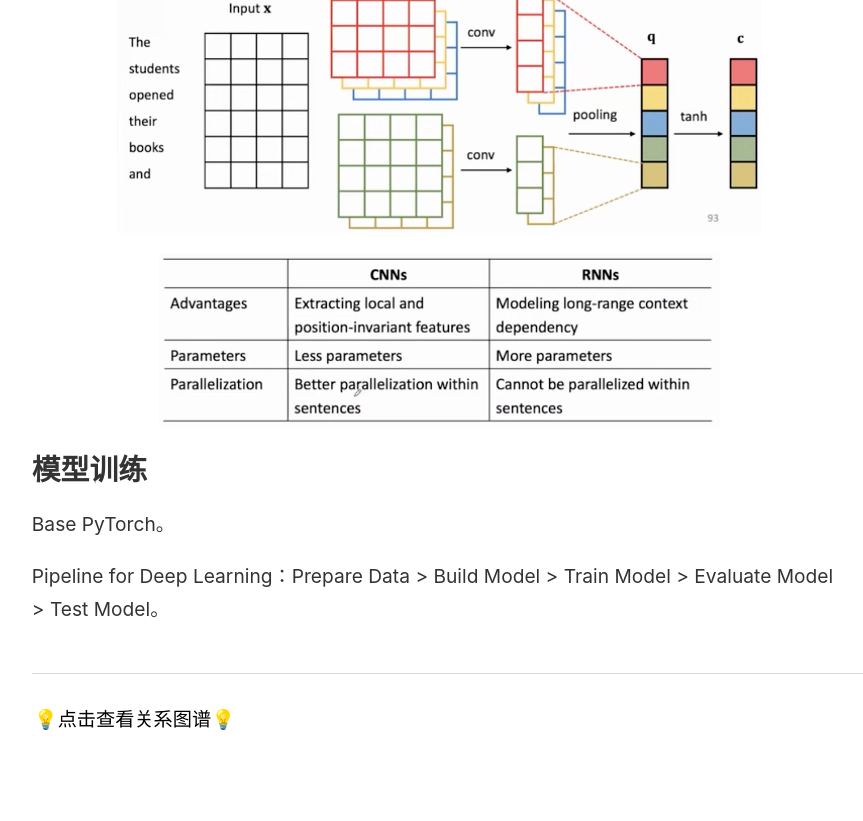
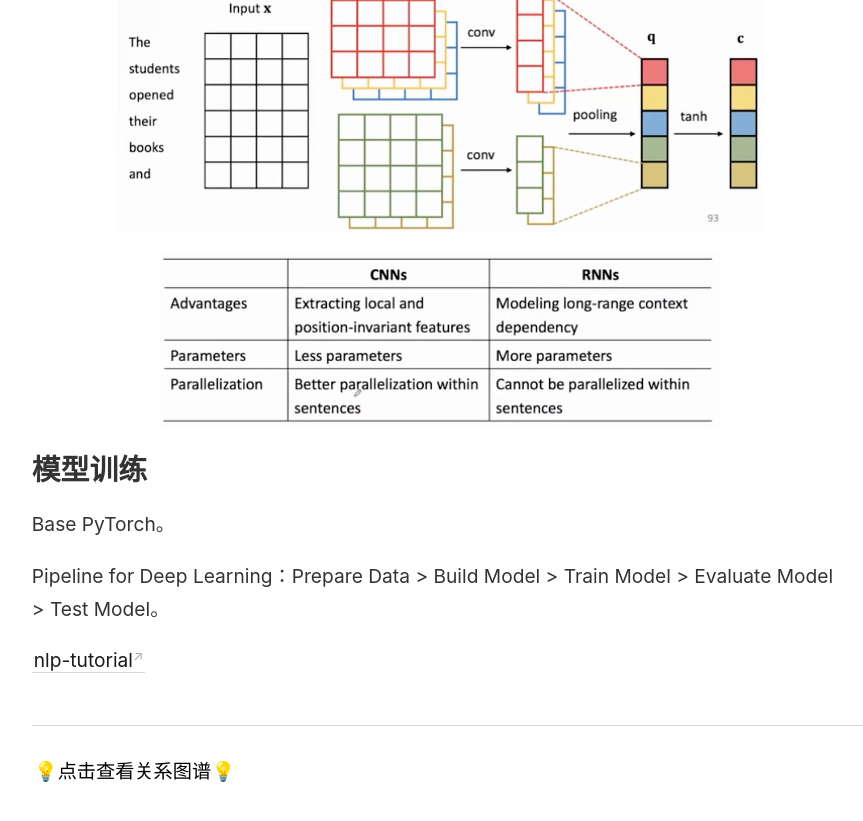
Before and after one commit to wingowen/digital-garden-jekyll, a Jekyll site: the page built from _notes/神经网络.md, in a window 1280 px wide and 900 px high, scrolled down 6913 px. Shown: the top 821 px of the window, without its empty margins (45-908 px from the left). Built offline with Jekyll 4.4.1, drawn with Linux system fonts in a browser that asks for light colours.

Commit message:
vault backup: 2025-01-15 10:10:25

```diff
--- a/_notes/神经网络.md
+++ b/_notes/神经网络.md
@@ -75,3 +75,5 @@ LSTM Long Short-Term Memory
 Base PyTorch。
 
 Pipeline for Deep Learning：Prepare Data > Build Model > Train Model > Evaluate Model > Test Model。
+
+[nlp-tutorial](https://github.com/graykode/nlp-tutorial)
```
